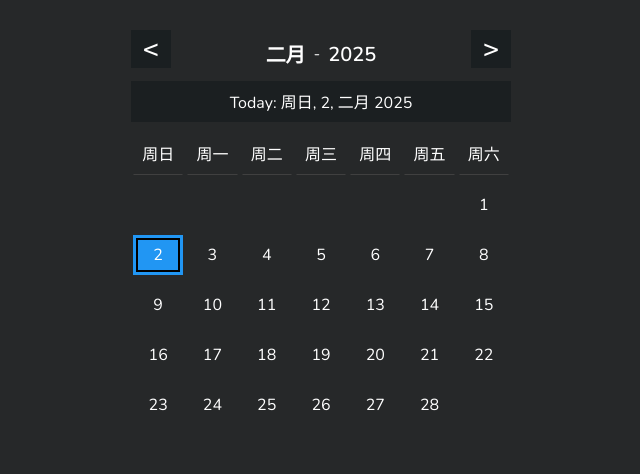
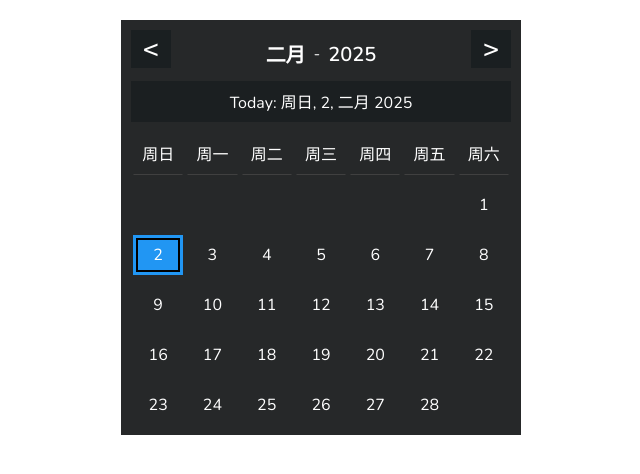
Before and after one commit to SomeHu/calendar-widgets, a plain HTML site: page index.html in a window 1280 px wide. Shown: the whole page, without its empty margins (319-959 px from the left). Drawn offline with nearby package versions, Linux system fonts and the light colour scheme.

Commit message:
Update index.html
更改背景颜色

```diff
--- a/index.html
+++ b/index.html
@@ -23,7 +23,7 @@ Source https://codepen.io/ismailvtl/pen/KrVrbp
 }
 
     body{
-    background-color: #262829;
+    background-color: #FFFFFF;
     }
 .calendar {
     font-family: 'Nunito', sans-serif;
```
